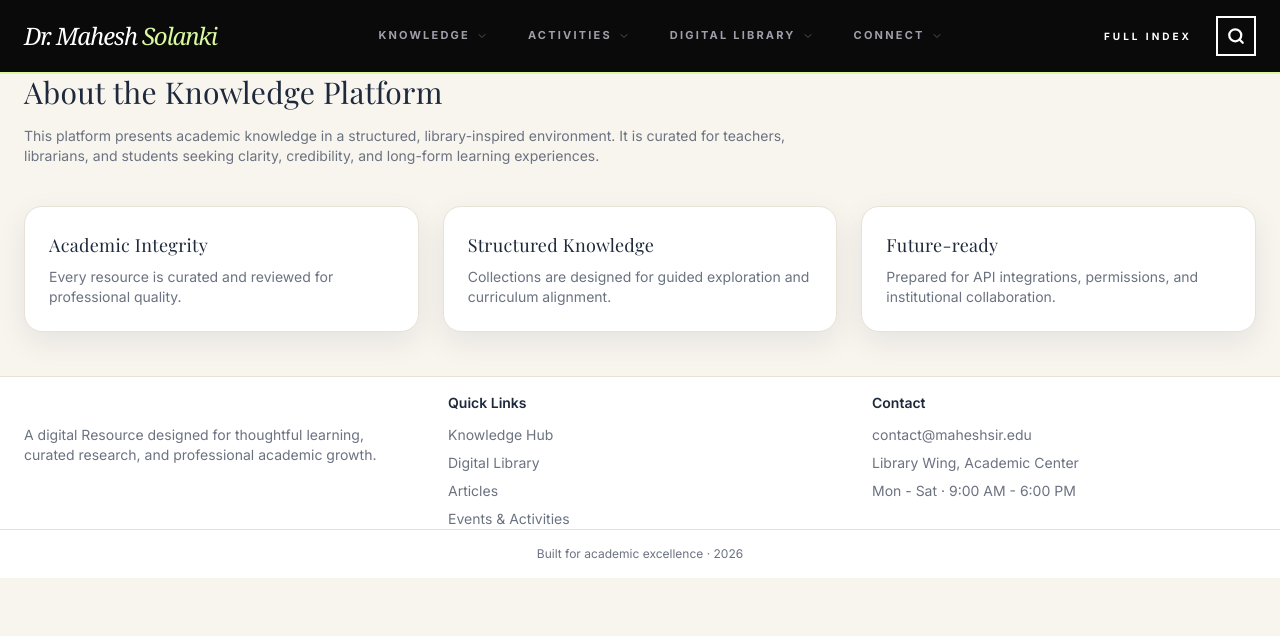
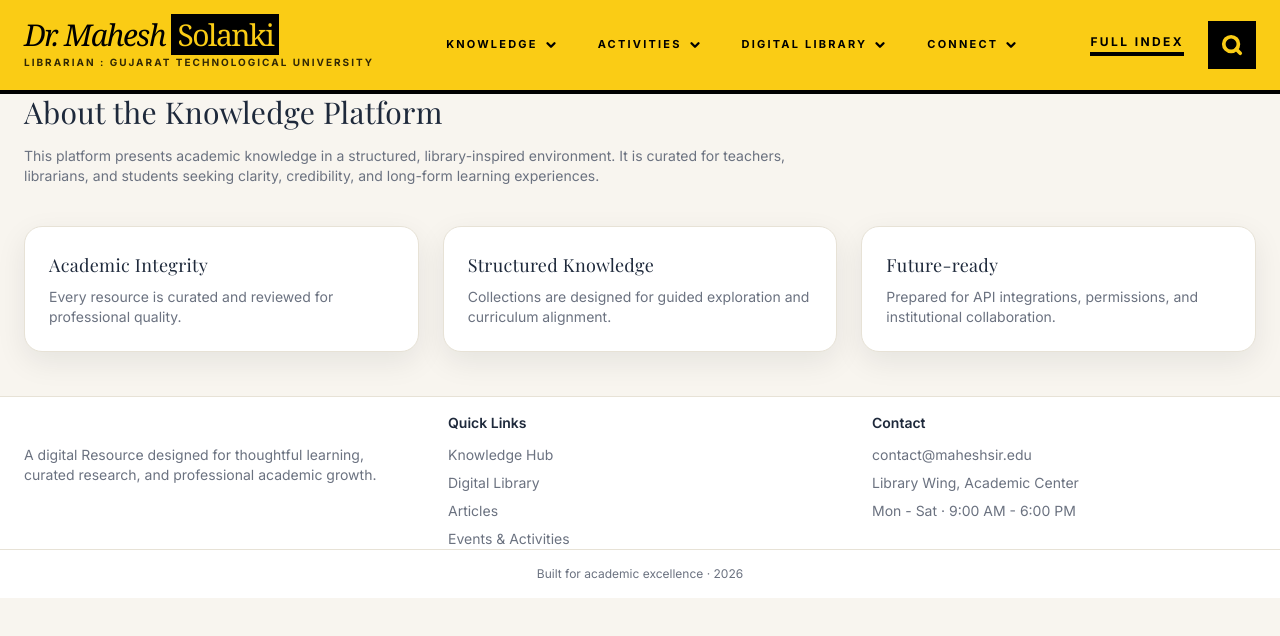
Before and after one commit to Tushardesaiii/DrMaheshSPanchalBlogs, a React (Vite) app in the folder frontend/: page /about in a window 1280 px wide. Shown: the top 636 px of the page. Built offline with nearby package versions, Linux system fonts and the light colour scheme.

Commit message:
second new nav

```diff
--- a/frontend/src/components/layout/SecondaryNavbar.jsx
+++ b/frontend/src/components/layout/SecondaryNavbar.jsx
@@ -24,44 +24,44 @@ export default function Navbar() {
   const slugify = (text) => text.toLowerCase().replace(/\s+/g, '-').replace(/[&]/g, 'and');
 
   return (
-    <header className="sticky top-0 z-50 w-full border-b-2 border-[#d9f99d] bg-[#0a0a0a] text-white antialiased">
-      <div className="mx-auto flex max-w-360 items-center justify-between px-6 py-4">
+    <header className="sticky top-0 z-50 w-full border-b-4 border-black bg-[#facc15] text-black antialiased">
+      <div className="mx-auto flex max-w-350 items-center justify-between px-6 py-3">
 
-        {/* Compact Logo */}
-        <NavLink to="/" className="group flex items-center gap-2">
-          <h1 className="text-2xl font-serif italic tracking-tighter leading-none">
-            Dr. Mahesh<span className="text-[#d9f99d]"> Solanki</span>
+        {/* Unified Brand Section */}
+        <NavLink to="/" className="group flex flex-col">
+          <h1 className="text-3xl font-serif italic tracking-tighter leading-none">
+            Dr. Mahesh <span className="bg-black text-[#facc15] px-1.5 not-italic">Solanki</span>
           </h1>
-               </NavLink>
+          <h4 className="text-[10px] font-black uppercase tracking-[0.2em] text-black mt-1 opacity-80 group-hover:opacity-100 transition-opacity">
+            Librarian : Gujarat Technological University
+          </h4>
+        </NavLink>
 
-        {/* Minimalist Sticky Nav */}
-        <nav className="hidden md:flex items-center gap-2">
+        {/* High-Contrast Sticky Nav */}
+        <nav className="hidden md:flex items-center">
           {NAV_GROUPS.map((group) => (
             <div key={group.title} className="group relative">
-              <button className="flex items-center gap-1.5 px-4 py-2 text-[11px] font-black uppercase tracking-[0.2em] text-zinc-400 transition-colors hover:text-[#d9f99d]">
+              <button className="flex items-center gap-1.5 px-5 py-6 text-[11px] font-black uppercase tracking-[0.2em] transition-colors hover:bg-black hover:text-[#facc15]">
                 {group.title}
-                <ChevronDown size={12} className="transition-transform group-hover:rotate-180 text-zinc-600 group-hover:text-[#d9f99d]" />
+                <ChevronDown size={14} strokeWidth={4} className="transition-transform group-hover:rotate-180" />
               </button>
 
-              {/* High-Visibility Hover List */}
-              <div className="invisible absolute left-0 top-full w-50 pt-2 opacity-0 group-hover:visible group-hover:opacity-100  transition-all duration-200">
-                <ul className="border-2 border-[#d9f99d] bg-[#0a0a0a] p-2 shadow-[10px_10px_0px_0px_rgba(217,249,157,0.1)] rounded">
+              {/* The "Boxy" Dropdown */}
+              <div className="invisible absolute left-0 top-full w-64 pt-0 opacity-0 group-hover:visible group-hover:opacity-100 transition-all duration-200">
+                <ul className="border-4 border-black bg-white shadow-[10px_10px_0px_0px_rgba(0,0,0,1)]">
                   {group.links.map((link) => (
-                    <li key={link}>
+                    <li key={link} className="border-b-2 border-black last:border-0">
                       <NavLink
                         to={`/${slugify(link)}`}
                         className={({ isActive }) => `
-                          group/item flex items-center justify-between py-2 text-sm font-bold transition-all
+                          group/item flex items-center justify-between p-4 text-xs font-black uppercase tracking-widest transition-all
                           ${isActive
-                            ? 'text-[#d9f99d] translate-x-2'
-                            : 'text-zinc-100 hover:text-[#d9f99d] hover:translate-x-2'}
+                            ? 'bg-[#facc15] text-[#facc15]'
+                            : 'text-black hover:bg-[#facc15]'}
                         `}
                       >
-                        <span className="flex items-center gap-2">
-                          <span className="h-1.5 w-1.5 rounded-full bg-[#d9f99d] opacity-0 group-hover/item:opacity-100 transition-opacity" />
-                          {link}
-                        </span>
-                        <ArrowRight size={14} className="opacity-0 -translate-x-2 transition-all group-hover/item:opacity-100 group-hover/item:translate-x-0" />
+                        {link}
+                        <ArrowRight size={18} strokeWidth={3} className="opacity-0 -translate-x-3 transition-all group-hover/item:opacity-100 group-hover/item:translate-x-0" />
                       </NavLink>
                     </li>
                   ))}
@@ -73,11 +73,12 @@ export default function Navbar() {
 
         {/* Action Buttons */}
         <div className="flex items-center gap-6">
-          <NavLink to="/all-blogs" className="hidden lg:block text-[10px] font-black uppercase tracking-[0.3em] text-[#d9f99d] hover:brightness-125">
+          <NavLink to="/all-blogs" className="hidden lg:block text-xs font-black uppercase tracking-[0.2em] border-b-4 border-black pb-0.5  hover:text-[#facc15] transition-all">
             Full Index
           </NavLink>
-          <button className="flex h-10 w-10 items-center justify-center border-2 border-white text-white transition-all hover:bg-[#d9f99d] hover:border-[#d9f99d] hover:text-black">
-            <Search size={18} strokeWidth={3} />
+
+          <button className="group flex h-12 w-12 items-center justify-center border-4 border-black bg-black text-[#facc15] transition-all hover:bg-[#facc15] hover:text-black">
+            <Search size={22} strokeWidth={4} />
           </button>
         </div>
       </div>
```
